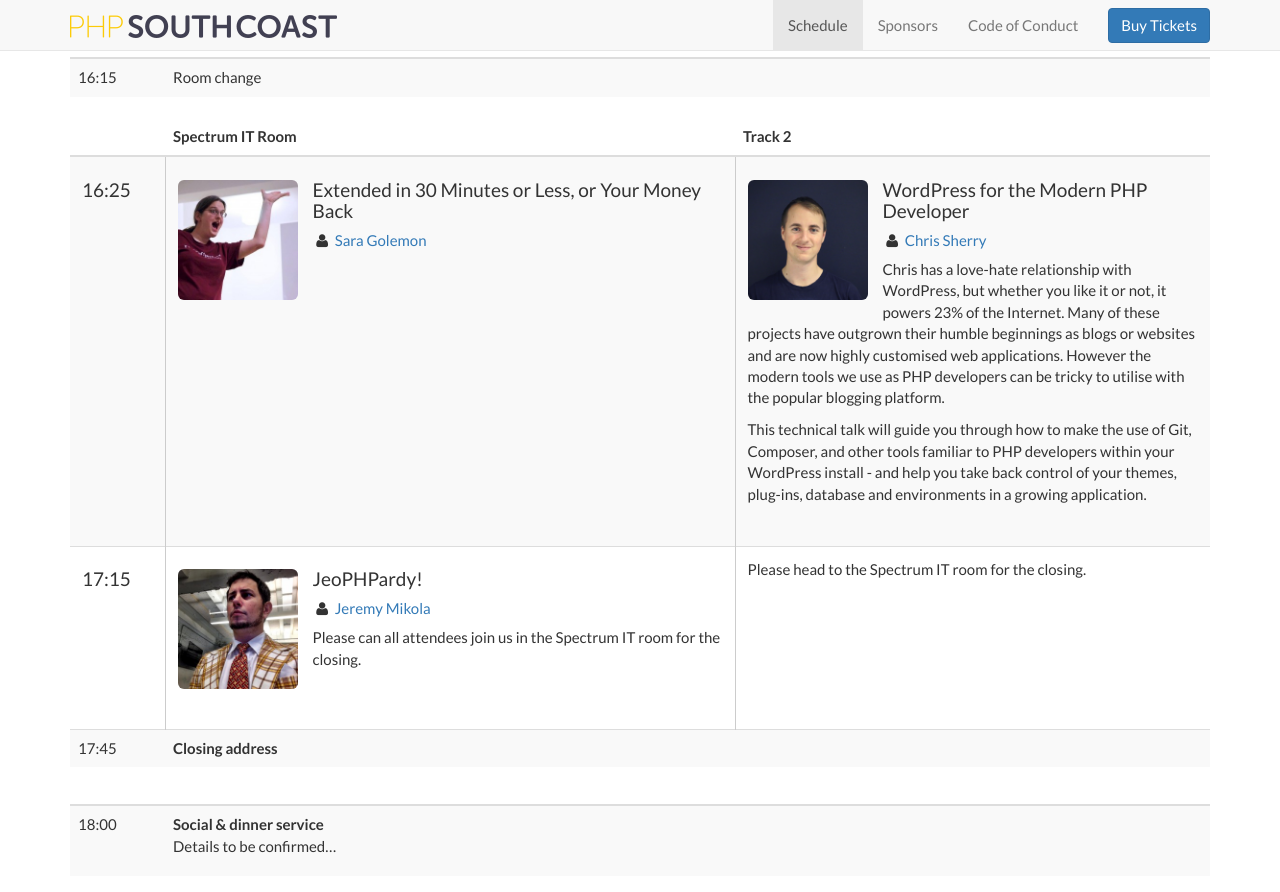
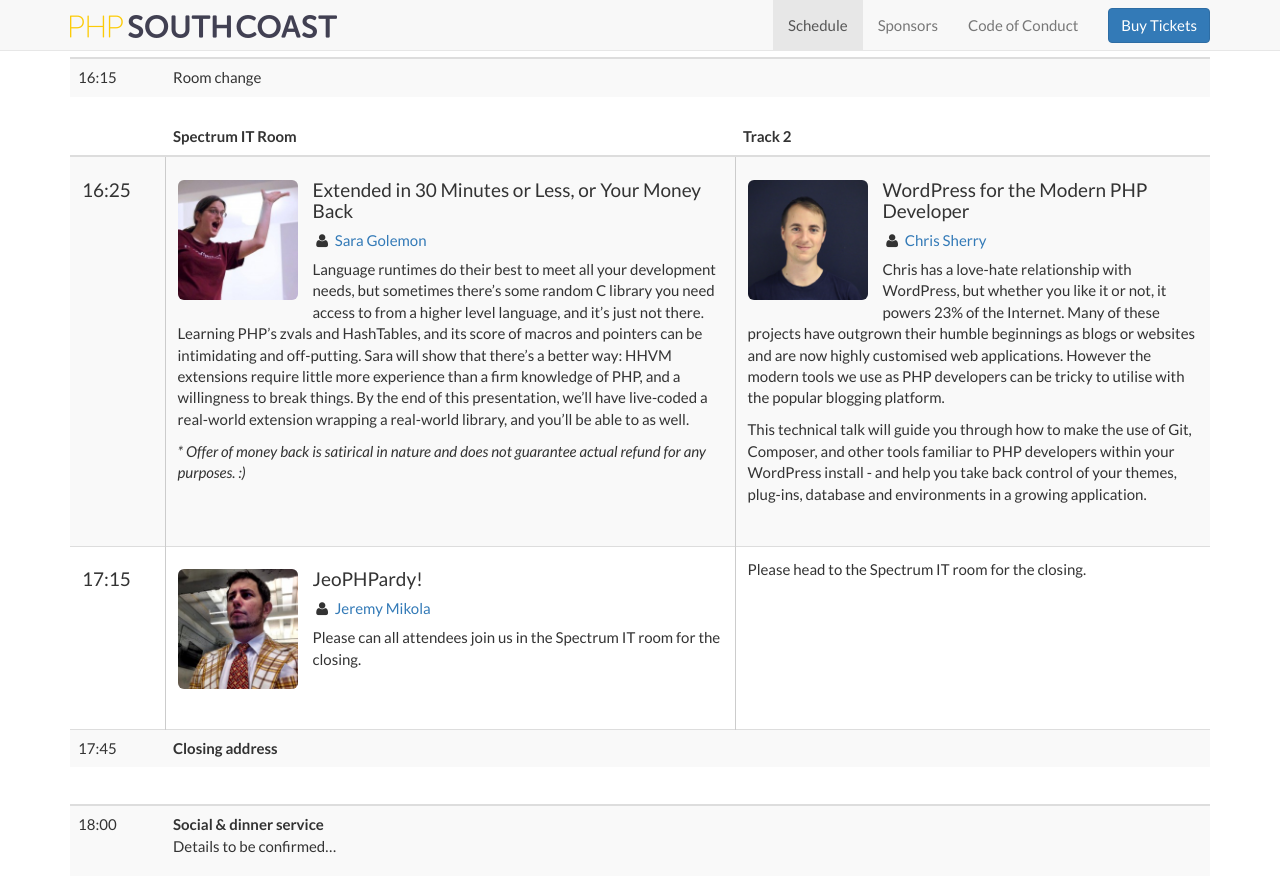
Before and after one commit to phphants/php-south-coast-2016, a Jekyll site: the page built from schedule.html, in a window 1280 px wide and 900 px high, scrolled down 3809 px. Shown: the top 892 px of the window. Built offline with Jekyll 4.4.1, drawn with Linux system fonts in a browser that asks for light colours.

Commit message:
It should be lowercase!

```diff
--- a/_data/speakers.yml
+++ b/_data/speakers.yml
@@ -134,7 +134,7 @@ hulbert:
 
 golemon:
   name: Sara Golemon
-  avatar: Golemon.jpg
+  avatar: golemon.jpg
   twitter: saramg
   bio: |
     Sara has been an internals developer on the PHP project since 4.3, and runs HHVM's open source efforts.  She's the author of "Extending and Embedding PHP" and designed HHVM's extension API.  Unapologetic day-dreamer and occasional malcontent, Sara is also responsible for the atrocities that are runkit, operator, objectifier, and many other abuses of the PHP runtime.
--- a/schedule.html
+++ b/schedule.html
@@ -413,7 +413,7 @@ order: 2
                         <i class="fa fa-user fa-fw"></i>
                         <a href="/speakers/sara-Golemon/">Sara Golemon</a>
                     </h5>
-                    {{ site.data.speakers.Golemon.talks[0].abstract | markdownify }}
+                    {{ site.data.speakers.golemon.talks[0].abstract | markdownify }}
                 </td>
                 <td>
                     <h4>
```
